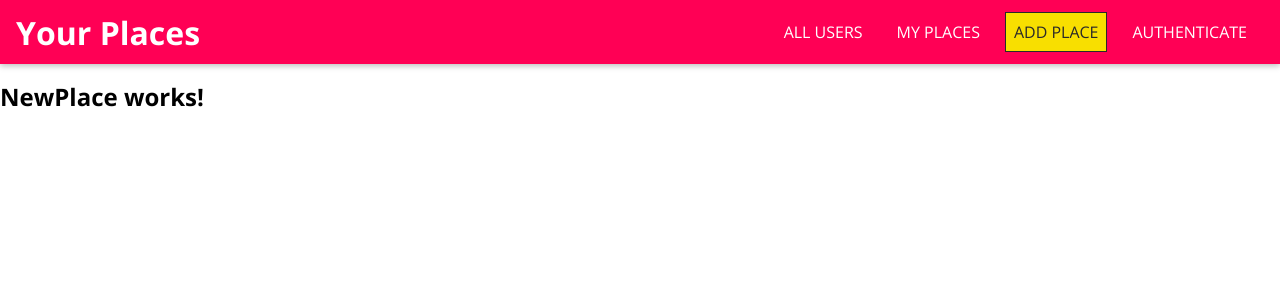
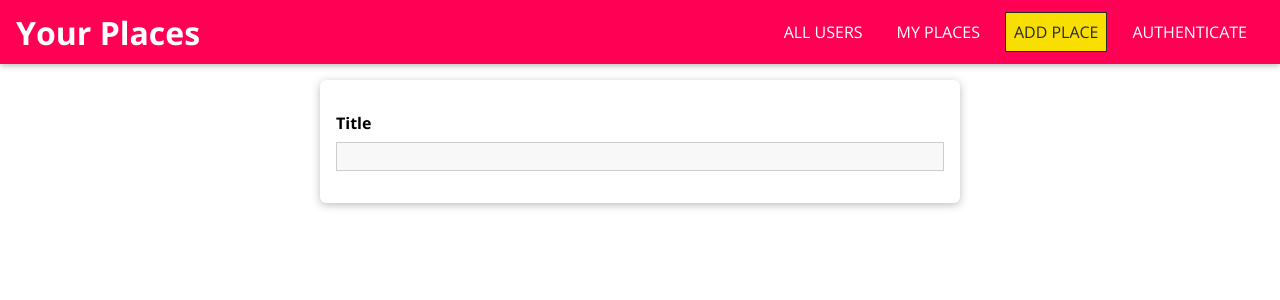
Before and after one commit to leeaanair/MERN-Stack, a React (Create React App) app: page /places/new in a window 1280 px wide. Shown: the top 300 px of the page. Built offline with nearby package versions, Linux system fonts and the light colour scheme.

Commit message:
Added Map and Form

```diff
--- a/package.json
+++ b/package.json
@@ -6,8 +6,11 @@
     "@testing-library/jest-dom": "^4.2.4",
     "@testing-library/react": "^9.5.0",
     "@testing-library/user-event": "^7.2.1",
+    "google-map-react": "^2.1.7",
+    "leaflet": "^1.7.1",
     "react": "^16.13.1",
     "react-dom": "^16.13.1",
+    "react-leaflet": "^2.7.0",
     "react-router-dom": "5.2.0",
     "react-scripts": "3.4.3",
     "react-transition-group": "^4.4.1"
--- a/public/index.html
+++ b/public/index.html
@@ -10,12 +10,15 @@
       content="Web site created using create-react-app"
     />
     <link rel="apple-touch-icon" href="%PUBLIC_URL%/logo192.png" />
+
+    <link rel="stylesheet" href="https://unpkg.com/leaflet@1.3.4/dist/leaflet.css"
+   integrity="sha512-puBpdR0798OZvTTbP4A8Ix/l+A4dHDD0DGqYW6RQ+9jxkRFclaxxQb/SJAWZfWAkuyeQUytO7+7N4QKrDh+drA=="
+   crossorigin=""/>
     <!--
       manifest.json provides metadata used when your web app is installed on a
       user's mobile device or desktop. See https://developers.google.com/web/fundamentals/web-app-manifest/
     -->
-    <link rel="manifest" href="%PUBLIC_URL%/manifest.json" />
-    <!--
+        <!--
       Notice the use of %PUBLIC_URL% in the tags above.
       It will be replaced with the URL of the `public` folder during the build.
       Only files inside the `public` folder can be referenced from the HTML.
@@ -41,6 +44,5 @@
 
       To begin the development, run `npm start` or `yarn start`.
       To create a production bundle, use `npm run build` or `yarn build`.
-    -->
-  </body>
+    -->  </body>
 </html>
--- a/src/place/components/PlaceItem.css
+++ b/src/place/components/PlaceItem.css
@@ -36,7 +36,7 @@
 }
 
 .place-item__modal-content {
-  padding: 0;
+  padding: 1rem;
 }
 
 .place-item__modal-actions {
@@ -49,9 +49,8 @@
 }
 
 .map-container{
-    height: 15rem;
-    width: 100%;
-
+    height: 2%;
+    width: 2%;
 }
 
 @media (min-width: 768px) {
--- a/src/place/components/PlaceItem.js
+++ b/src/place/components/PlaceItem.js
@@ -4,6 +4,7 @@ import './PlaceItem.css';
 import Card from '../../shared/components/UIElements/Card';
 import Button from '../../shared/components/FormElements/Button';
 import Modal from '../../shared/components/UIElements/Modal';
+import MapLeaf from '../../shared/components/UIElements/Map';
 
 const PlaceItem = props => {
 
@@ -13,7 +14,11 @@ const PlaceItem = props => {
 
 	const closeMapHandler = () => setShowMap(false);
 
+	console.log({props})
+
+
 	return(
+
 		<React.Fragment>
 
 			<Modal
@@ -25,7 +30,7 @@ const PlaceItem = props => {
 			footer={<Button danger onClick={closeMapHandler}>CLOSE</Button>}
 			>
 				<div className="map-container">
-					<h2>The Map</h2>
+					<MapLeaf center={props.coordinates} zoom={16}/>
 				</div>
 
 			</Modal>
--- /dev/null
+++ b/src/place/pages/NewPlace.css
@@ -0,0 +1,10 @@
+.place-form {
+  list-style: none;
+  margin: 0 auto;
+  padding: 1rem;
+  width: 90%;
+  max-width: 40rem;
+  box-shadow: 0 2px 8px rgba(0, 0, 0, 0.26);
+  border-radius: 6px;
+  background: white;
+}
--- a/src/place/pages/NewPlace.js
+++ b/src/place/pages/NewPlace.js
@@ -1,10 +1,14 @@
 import React from 'react';
 
+import Input from '../../shared/components/FormElements/Input';
+import './NewPlace.css';
+
 const NewPlace = () => {
-
-	return(
-		<h2>NewPlace works!</h2>
-		);
-}
+  return (
+    <form className="place-form">
+      <Input element="input" type="text" label="Title" />
+    </form>
+  );
+};
 
 export default NewPlace;
--- /dev/null
+++ b/src/shared/components/FormElements/Input.css
@@ -0,0 +1,41 @@
+.form-control {
+  margin: 1rem 0;
+}
+
+.form-control label,
+.form-control input,
+.form-control textarea {
+  display: block;
+}
+
+.form-control label {
+  font-weight: bold;
+  margin-bottom: 0.5rem;
+}
+
+.form-control input,
+.form-control textarea {
+  width: 100%;
+  font: inherit;
+  border: 1px solid #ccc;
+  background: #f8f8f8;
+  padding: 0.15rem 0.25rem;
+}
+
+.form-control input:focus,
+.form-control textarea:focus {
+  outline: none;
+  background: #ebebeb;
+  border-color: #510077;
+}
+
+.form-control--invalid label,
+.form-control--invalid p {
+  color: red;
+}
+
+.form-control--invalid input,
+.form-control--invalid textarea {
+  border-color: red;
+  background: #ffd1d1;
+}
--- /dev/null
+++ b/src/shared/components/FormElements/Input.js
@@ -0,0 +1,21 @@
+import React from 'react';
+
+import './Input.css';
+
+const Input = props => {
+  const element =
+    props.element === 'input' ? (
+      <input id={props.id} type={props.type} placeholder={props.placeholder} />
+    ) : (
+      <textarea id={props.id} rows={props.rows || 3} />
+    );
+
+  return (
+    <div className={`form-control`}>
+      <label htmlFor={props.id}>{props.label}</label>
+      {element}
+    </div>
+  );
+};
+
+export default Input;
--- /dev/null
+++ b/src/shared/components/UIElements/Map.css
@@ -0,0 +1,9 @@
+.map {
+  height: 100%;
+  width: 100%;
+}
+
+.leaflet-container {
+  height: 385px;
+  width: 600px;
+}
--- /dev/null
+++ b/src/shared/components/UIElements/Map.js
@@ -0,0 +1,34 @@
+import React, { useRef, useEffect } from 'react';
+import L from 'leaflet';
+// import 'leaflet/dist/leaflet.css';
+import './Map.css';
+
+const MapLeaf = props => {
+  // create map
+  const mapRef = useRef(null);
+
+  useEffect(() => {
+
+    mapRef.current = L.map("map", {
+      center: props.center,
+      zoom: props.zoom,
+      layers: [
+        L.tileLayer("http://{s}.tile.osm.org/{z}/{x}/{y}.png", {
+          attribution:
+            '&copy; <a href="http://osm.org/copyright">OpenStreetMap</a> contributors'
+        })
+      ]
+    });
+  }, [props.center, props.zoom]);
+
+  // add layer
+  const layerRef = useRef(null);
+  useEffect(() => {
+    layerRef.current = L.layerGroup().addTo(mapRef.current);
+  }, [props.center, props.zoom]);
+
+  return <div id="map" className={`map ${props.className}`}/>;
+}
+
+
+export default MapLeaf;
--- a/src/shared/components/UIElements/Modal.css
+++ b/src/shared/components/UIElements/Modal.css
@@ -1,9 +1,10 @@
 .modal {
   z-index: 100;
   position: fixed;
-  top: 22vh;
+  top: 5vh;
   left: 10%;
   width: 80%;
+  height: 90%;
   background: white;
   box-shadow: 0 2px 8px rgba(0, 0, 0, 0.26);
   border-radius: 8px;
@@ -21,7 +22,7 @@
 }
 
 .modal__content {
-  padding: 1rem 0.5rem;
+  padding: 1rem 1rem;
 }
 
 .modal__footer {
```
Also changed, not shown: 1 other file (tests, documents, lock files or other folders).
